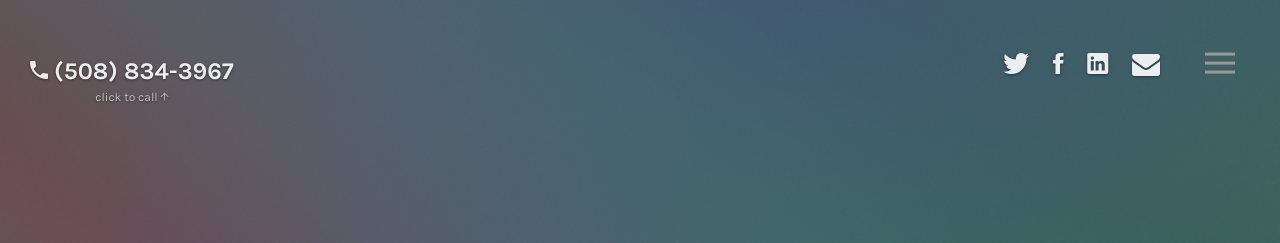
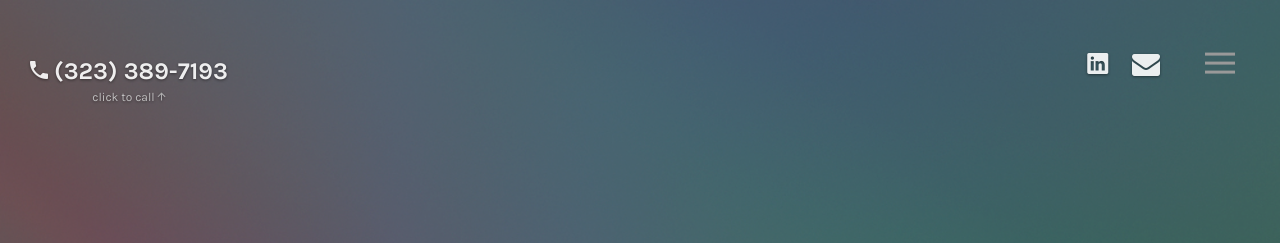
Before and after one commit to maiaflow/maiacanter, a Jekyll site: the page built from index.html, in a window 1280 px wide and 900 px high. Shown: the top 243 px of the window. Built offline with Jekyll 4.4.1, drawn with Linux system fonts in a browser that asks for light colours; nearby versions of some CDN libraries; some web fonts are replaced.

```diff
--- a/_layouts/default.html
+++ b/_layouts/default.html
@@ -64,12 +64,12 @@
     <div class="site-wrapper-inner">
         <div class="masthead clearfix wow fadeIn" data-wow-delay=".9s">
             <div class="inner">
-                <h3 class="masthead-brand"><a href="tel:5088343967"><i class="icon ion-android-call"></i> (508) 834-3967
+                <h3 class="masthead-brand"><a href="tel:3233897193"><i class="icon ion-android-call"></i> (323) 389-7193
                     <small>click to call <i class="icon ion-android-arrow-up wow flash" data-wow-iteration="999" data-wow-duration="2s"></i></small></a></h3>
                 <nav>
                     <ul class="nav masthead-nav">
-                        <li><a href="http://www.twitter.com/maiacanter" target="new"><i class="icon ion-social-twitter"></i></a></li>
-                        <li><a href="https://www.facebook.com/maiacanter" target="new"><i class="icon ion-social-facebook"></i></a></li>
+                        <!--<li><a href="http://www.twitter.com/maiacanter" target="new"><i class="icon ion-social-twitter"></i></a></li>
+                        <li><a href="https://www.facebook.com/maiacanter" target="new"><i class="icon ion-social-facebook"></i></a></li>-->
                         <li><a href="https://www.linkedin.com/in/maiacanter" target="new"><i class="icon ion-social-linkedin"></i></a></li>
                         <li><a href="mailto:maiacanter@gmail.com"><i class="fa fa-envelope"></i></a></li>
                     </ul>
```
Also changed, not shown: other parts of _layouts/default.html (+1 -1 lines).
